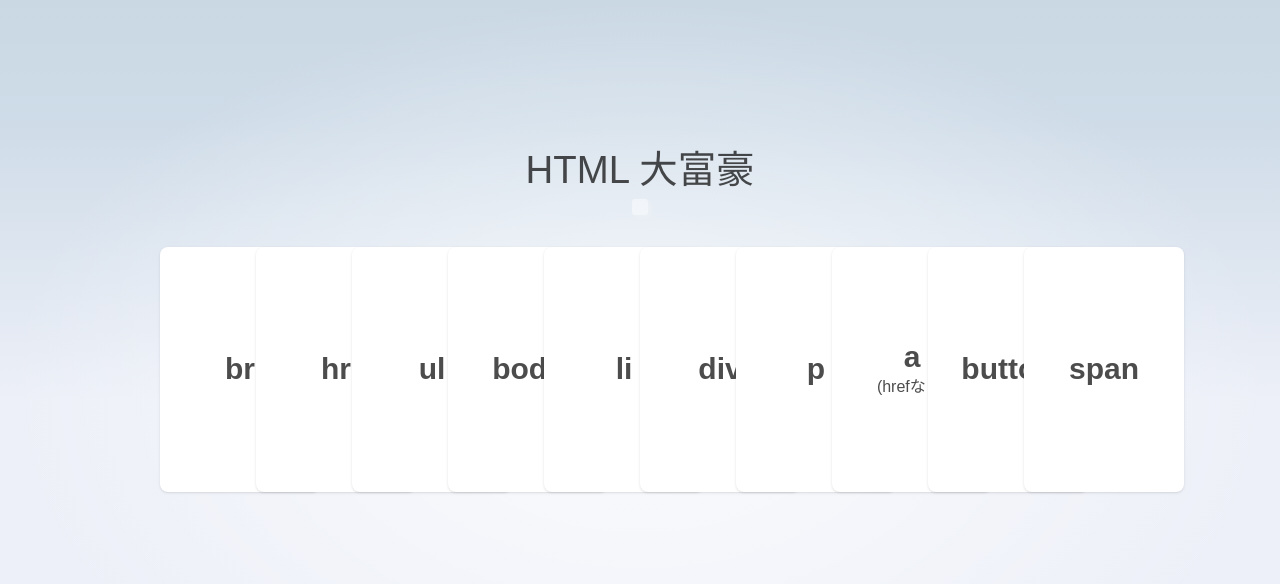
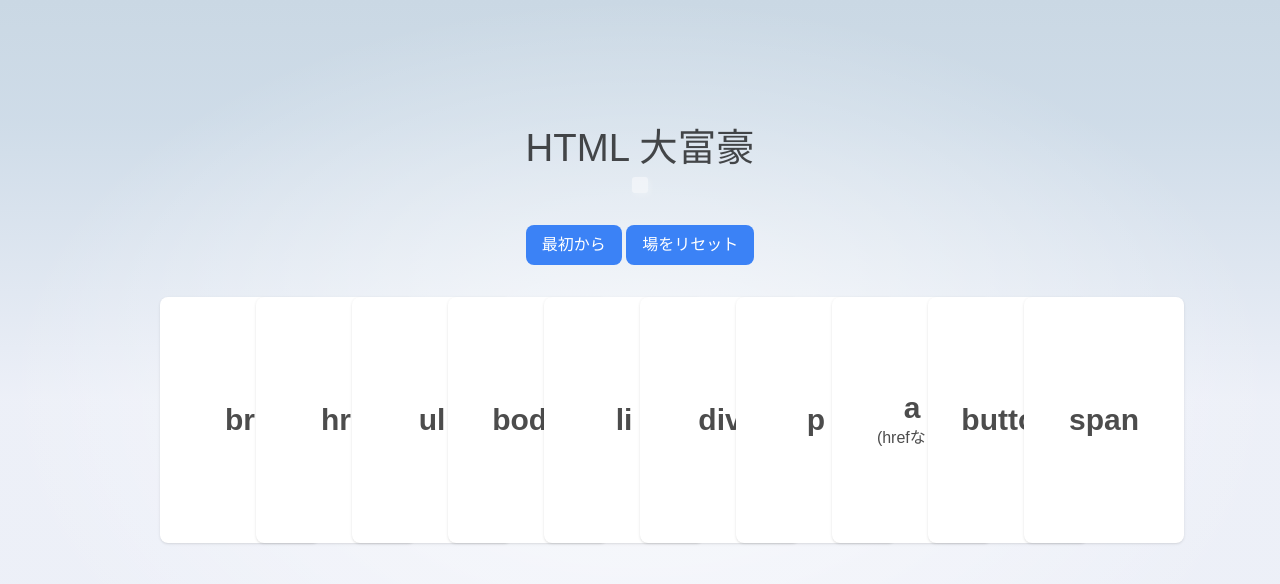
Before and after one commit to kagankan/html-card-game, a SvelteKit app: page / in a window 1280 px wide. Shown: the top 584 px of the page. Built offline with nearby package versions, Linux system fonts and the light colour scheme.

Commit message:
リセットボタン追加

```diff
--- a/src/routes/_components/Game.svelte
+++ b/src/routes/_components/Game.svelte
@@ -5,13 +5,45 @@
   import Card from "./Card.svelte";
   import { startMatch } from "./match";
 
-  let match = startMatch(
-    ["body", "div", "span", "a", "hr", "p", "button", "ul", "li", "br"],
-    1,
-  );
+  const DEFAULT_DECK: ElementName[] = [
+    "body",
+    "div",
+    "span",
+    "a",
+    "hr",
+    "p",
+    "button",
+    "ul",
+    "li",
+    "br",
+  ];
+  let match = startMatch(DEFAULT_DECK, 1);
 </script>
 
 <pre><code>{formatHtml(match.field, 2)}</code></pre>
+
+<p>
+  <button
+    class="mt-8 rounded-lg bg-blue-500 px-4 py-2 text-white"
+    on:click={() => {
+      match = startMatch(DEFAULT_DECK, 1);
+    }}
+  >
+    最初から
+  </button>
+
+  <button
+    class="mt-8 rounded-lg bg-blue-500 px-4 py-2 text-white"
+    on:click={() => {
+      match = {
+        ...match,
+        field: [],
+      };
+    }}
+  >
+    場をリセット
+  </button>
+</p>
 
 <ul class=" mt-8 grid auto-cols-auto grid-flow-col">
   <!-- for -->
```
